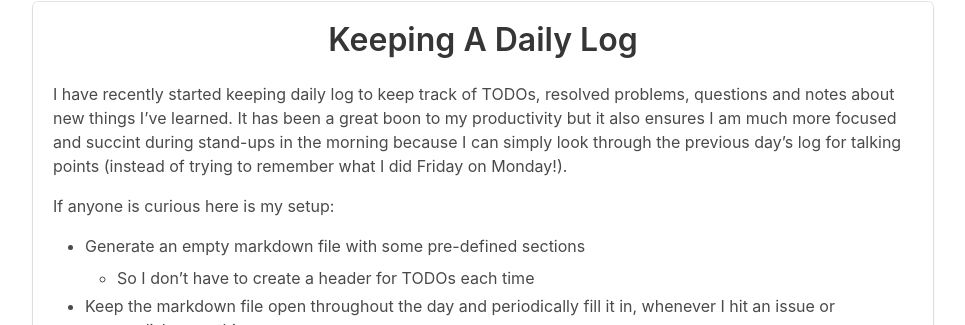
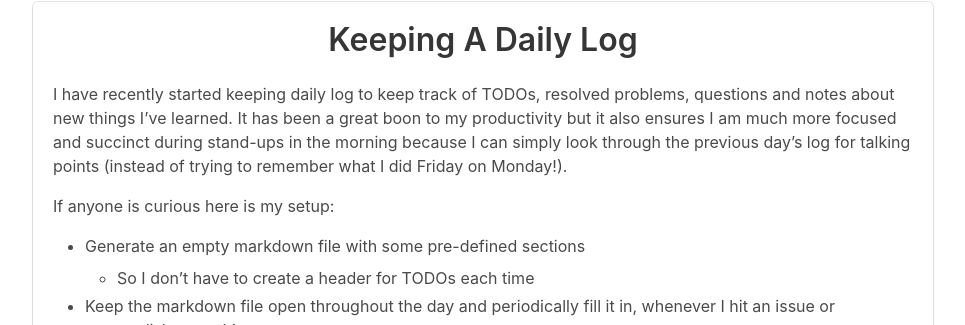
Before and after one commit to arashout/arashout.site, a Jekyll site: the page built from _posts/2018-02-20-keep-a-daily-log.md, in a window 1280 px wide. Shown: the part 141-466 px from the top of the page, without its empty margins (157-1122 px from the left). Built offline with Jekyll 4.4.1, drawn with Linux system fonts in a browser that asks for light colours; nearby versions of some CDN libraries.

Commit message:
Update from Forestry.io - 2018-02-20-keep-a-daily-log.md

````diff
--- a/_posts/2018-02-20-keep-a-daily-log.md
+++ b/_posts/2018-02-20-keep-a-daily-log.md
@@ -9,19 +9,18 @@
 - Logs
 - cron
 ---
-I have recently started keeping daily log to keep track of TODOs, resolved problems, questions and notes about new
-things I've learned. It has been a great boon to my productivity but it also ensures I am much more focused and succint
-during stand-ups in the morning because I can simply look through the previous day's log for talking points (instead of trying
-to remember what I did Friday on Monday!).
+I have recently started keeping daily log to keep track of TODOs, resolved problems, questions and notes about new things I've learned. It has been a great boon to my productivity but it also ensures I am much more focused and succinct during stand-ups in the morning because I can simply look through the previous day's log for talking points (instead of trying to remember what I did Friday on Monday!).
 
 If anyone is curious here is my setup:
-- Generate an empty markdown file with some pre-defined sections
-  - So I don't have to create a header for TODOs each time
-- Keep the markdown file open throughout the day and periodically fill it in, whenever I hit an issue or accomplish something
-- Send it the completed log file to my Slack via the Slack API so I can have it on my phone during stand-up the next morning
-  - I have automated this step with a cron job
+
+* Generate an empty markdown file with some pre-defined sections
+  * So I don't have to create a header for TODOs each time
+* Keep the markdown file open throughout the day and periodically fill it in, whenever I hit an issue or accomplish something
+* Send it the completed log file to my Slack via the Slack API so I can have it on my phone during stand-up the next morning
+  * I have automated this step with a cron job
 
 I generate the template for the log with this function:
+
 ```bash
 generate_log(){
     now=`date +"%Y-%m-%d"`
@@ -36,7 +35,9 @@
     send_todays_log | at 18:00
 }
 ```
+
 And send via this script:
+
 ```bash
 now=`date +"%Y-%m-%d"`
 filepath=~/Documents/Logs/$now-log.md
@@ -54,8 +55,10 @@
 
 echo # To create a new line after curl
 ```
+
 Which is run as a cron job every weekday at 6pm:
-(`crontab -e`)
+\(`crontab -e`)
+
 ```bash
 SLACK_API_TOKEN=?????
 SLACK_RAVELIN_ME=?????
````
